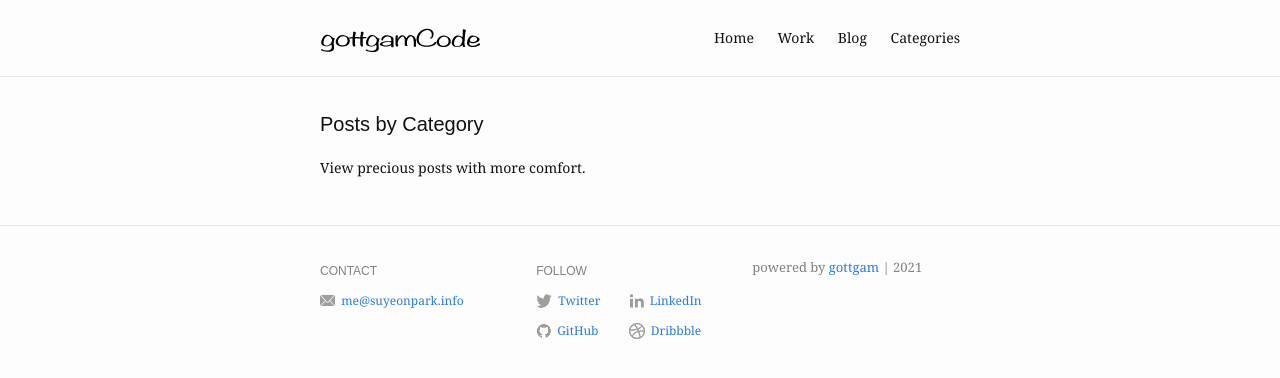
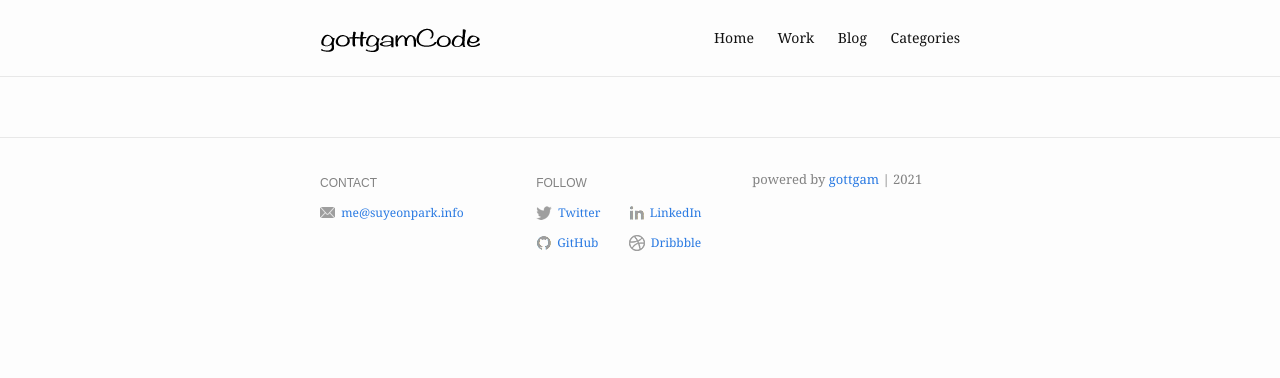
Before and after one commit to gottgam/gottgam.github.io, a Jekyll site: the page built from categories.md, in a window 1280 px wide. Shown: the top 378 px of the page. Built offline with Jekyll 4.4.1, drawn with Linux system fonts in a browser that asks for light colours.

Commit message:
Update category.html

```diff
--- a/_layouts/category.html
+++ b/_layouts/category.html
@@ -1,22 +1,6 @@
-<!DOCTYPE html>
-<html>
-  {% include head.html %}
-
-  {% assign categories_max = 0 %}
-    {% for category in site.categories %}
-      {% if category[1].size > categories_max %}
-        {% assign categories_max = category[1].size %}
-    {% endif %}
-  {% endfor %}
-
-  <body>
-    {% include header.html %}
-
-    <div class="page-content">
-      <div class="wrapper">
-        <div class="categories">
-          <h1 class="page-heading">{{ page.title }}</h1>
-          {{ content }}
+---
+layout: default
+---
 
           <u1 class = "posts-list">
 
@@ -63,12 +47,3 @@
                 {% endfor %}
               {% endfor %}
           </p>-->
-        </div>
-      </div>
-    </div>
-
-    {% include footer.html %}
-
-    {% include foot.html %}
-  </body>
-</html>
```
